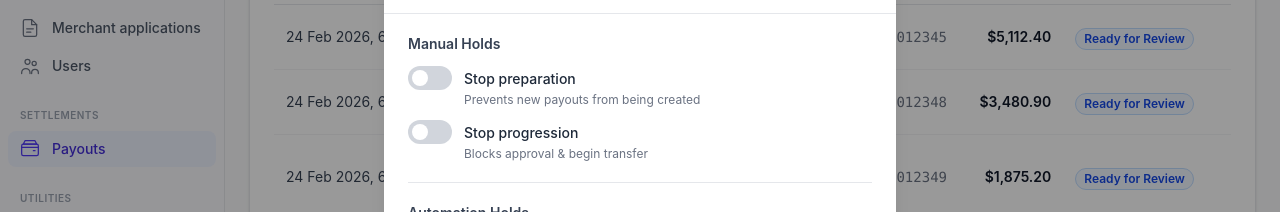
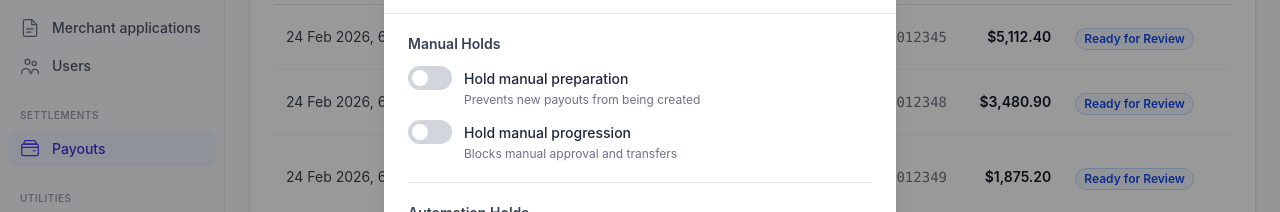
Before and after one commit to eeyern-mx51/msp-settlement-ledger, a React (Vite) app: page /#payouts in a window 1280 px wide. Both pictures are taken after a click on the button "Holds". Shown: the part 205-417 px from the top of the page. Built offline with nearby package versions, Linux system fonts and the light colour scheme.

Commit message:
Update holds dialog

```diff
--- a/src/MSPDashboard.jsx
+++ b/src/MSPDashboard.jsx
@@ -242,8 +242,8 @@ function ActiveHoldBanners({ holdRecords, level, entity, mid, merchantName, auto
     const logical = [];
     const prepHolds = holds.filter(h => h.phase === "preparation");
     const progHoldsGroup = holds.filter(h => h.phase === "approval" || h.phase === "begin_transfer");
-    prepHolds.forEach(h => logical.push({ kind: "manual", type: "preparation", label: "Preparation stopped", level: h.level, entity: h.entity }));
-    if (progHoldsGroup.length > 0) logical.push({ kind: "manual", type: "progression", label: "Progression stopped", level: progHoldsGroup[0].level, entity: progHoldsGroup[0].entity });
+    prepHolds.forEach(h => logical.push({ kind: "manual", type: "preparation", label: "Manual preparation", level: h.level, entity: h.entity }));
+    if (progHoldsGroup.length > 0) logical.push({ kind: "manual", type: "progression", label: "Manual progression", level: progHoldsGroup[0].level, entity: progHoldsGroup[0].entity });
     return logical;
   };
 
@@ -405,7 +405,7 @@ function HoldsDialog({ open, onClose, level, entity, entityLabel, mid, holdRecor
                       return { ...d, manualPrep: next, ...(next ? { autoPrep: true } : {}) };
                     })} disabled={!canWrite || saving} />
                 <div>
-                  <span className="text-sm font-medium text-gray-800">Stop preparation</span>
+                  <span className="text-sm font-medium text-gray-800">Hold manual preparation</span>
                   <p className="text-xs text-gray-500 mt-0.5">Prevents new payouts from being created</p>
                 </div>
               </div>
@@ -416,8 +416,8 @@ function HoldsDialog({ open, onClose, level, entity, entityLabel, mid, holdRecor
                       return { ...d, manualProg: next, ...(next ? { autoProg: true } : {}) };
                     })} disabled={!canWrite || saving} />
               <div>
-                <span className="text-sm font-medium text-gray-800">Stop progression</span>
-                <p className="text-xs text-gray-500 mt-0.5">Blocks approval & begin transfer</p>
+                <span className="text-sm font-medium text-gray-800">Hold manual progression</span>
+                <p className="text-xs text-gray-500 mt-0.5">Blocks manual approval and transfers</p>
               </div>
             </div>
           </div>
@@ -432,7 +432,7 @@ function HoldsDialog({ open, onClose, level, entity, entityLabel, mid, holdRecor
                 <Toggle active={draft.autoPrep} onClick={() => setDraft(d => ({ ...d, autoPrep: !d.autoPrep }))} disabled={!canWrite || saving || draft.manualPrep} />
                 <div>
                   <span className="text-sm font-medium text-gray-800">Hold auto-preparation</span>
-                  <p className="text-xs text-gray-500 mt-0.5">{draft.manualPrep ? "Held automatically — preparation is stopped" : "Prevents automated payout creation from running on a scheduled basis"}</p>
+                  <p className="text-xs text-gray-500 mt-0.5">{draft.manualPrep ? "Held automatically — manual preparation hold is active" : "Prevents automated payout creation from running on a scheduled basis"}</p>
                 </div>
               </div>
             )}
@@ -440,7 +440,7 @@ function HoldsDialog({ open, onClose, level, entity, entityLabel, mid, holdRecor
               <Toggle active={draft.autoProg} onClick={() => setDraft(d => ({ ...d, autoProg: !d.autoProg }))} disabled={!canWrite || saving || draft.manualProg} />
               <div>
                 <span className="text-sm font-medium text-gray-800">Hold auto-progression</span>
-                <p className="text-xs text-gray-500 mt-0.5">{draft.manualProg ? "Held automatically — progression is stopped" : "Prevents automated approval and transfer from advancing payouts"}</p>
+                <p className="text-xs text-gray-500 mt-0.5">{draft.manualProg ? "Held automatically — manual progression hold is active" : "Prevents automated approval and transfer from advancing payouts"}</p>
               </div>
             </div>
           </div>
```
